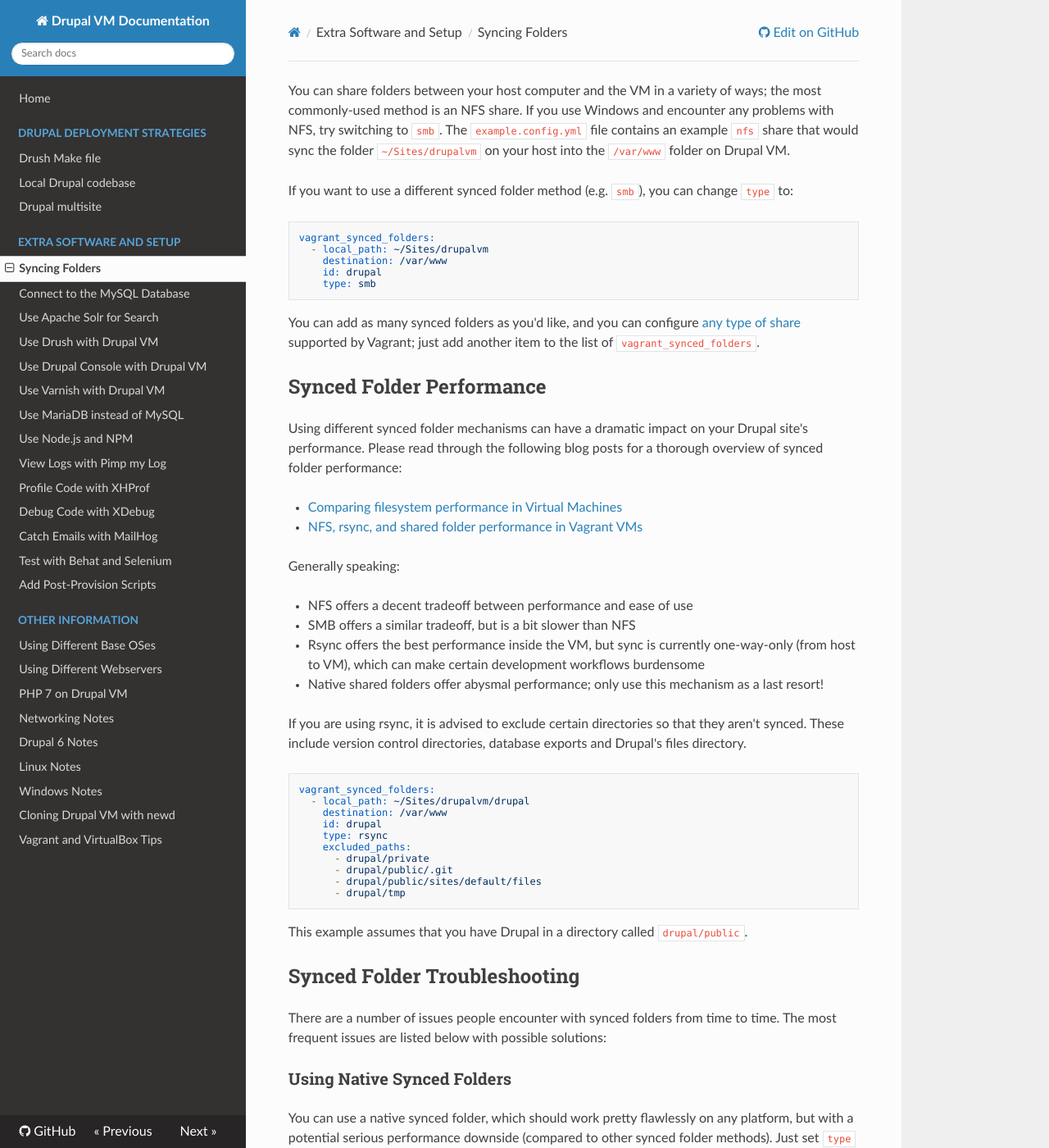
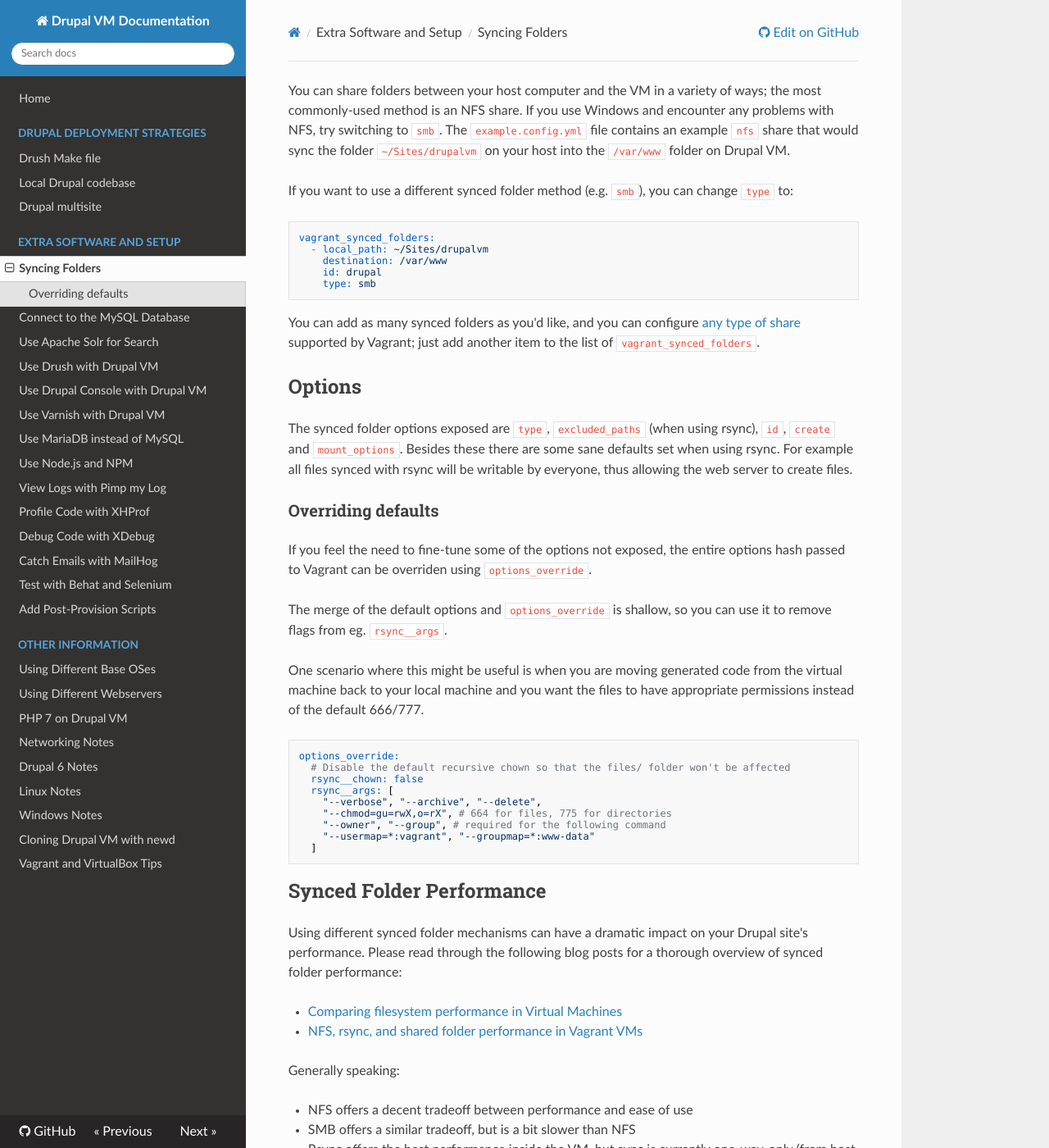
Before and after one commit to geerlingguy/drupal-vm, an MkDocs documentation site: the page built from docs/extras/syncing-folders.md, in a window 1280 px wide and 1400 px high. Shown: the whole window at 82% size. Built offline with MkDocs 1.6.1, drawn with Linux system fonts in a browser that asks for light colours; nearby versions of some CDN libraries; old or Windows-style settings are respelled for this version of MkDocs.

Commit message:
add support for overriding any synced_folder option

````diff
--- a/docs/extras/syncing-folders.md
+++ b/docs/extras/syncing-folders.md
@@ -11,6 +11,30 @@ vagrant_synced_folders:
 ```
 
 You can add as many synced folders as you'd like, and you can configure [any type of share](https://docs.vagrantup.com/v2/synced-folders/index.html) supported by Vagrant; just add another item to the list of `vagrant_synced_folders`.
+
+## Options
+
+The synced folder options exposed are `type`, `excluded_paths` (when using rsync), `id`, `create` and `mount_options`. Besides these there are some sane defaults set when using rsync. For example all files synced with rsync will be writable by everyone, thus allowing the web server to create files.
+
+### Overriding defaults
+
+If you feel the need to fine-tune some of the options not exposed, the entire options hash passed to Vagrant can be overriden using `options_override`.
+
+The merge of the default options and `options_override` is shallow, so you can use it to remove flags from eg. `rsync__args`.
+
+One scenario where this might be useful is when you are moving generated code from the virtual machine back to your local machine and you want the files to have appropriate permissions instead of the default 666/777.
+
+```yaml
+options_override:
+  # Disable the default recursive chown so that the files/ folder won't be affected
+  rsync__chown: false
+  rsync__args: [
+    "--verbose", "--archive", "--delete",
+    "--chmod=gu=rwX,o=rX", # 664 for files, 775 for directories
+    "--owner", "--group", # required for the following command
+    "--usermap=*:vagrant", "--groupmap=*:www-data"
+  ]
+```
 
 ## Synced Folder Performance
 
````
Also changed, not shown: 1 other file.
